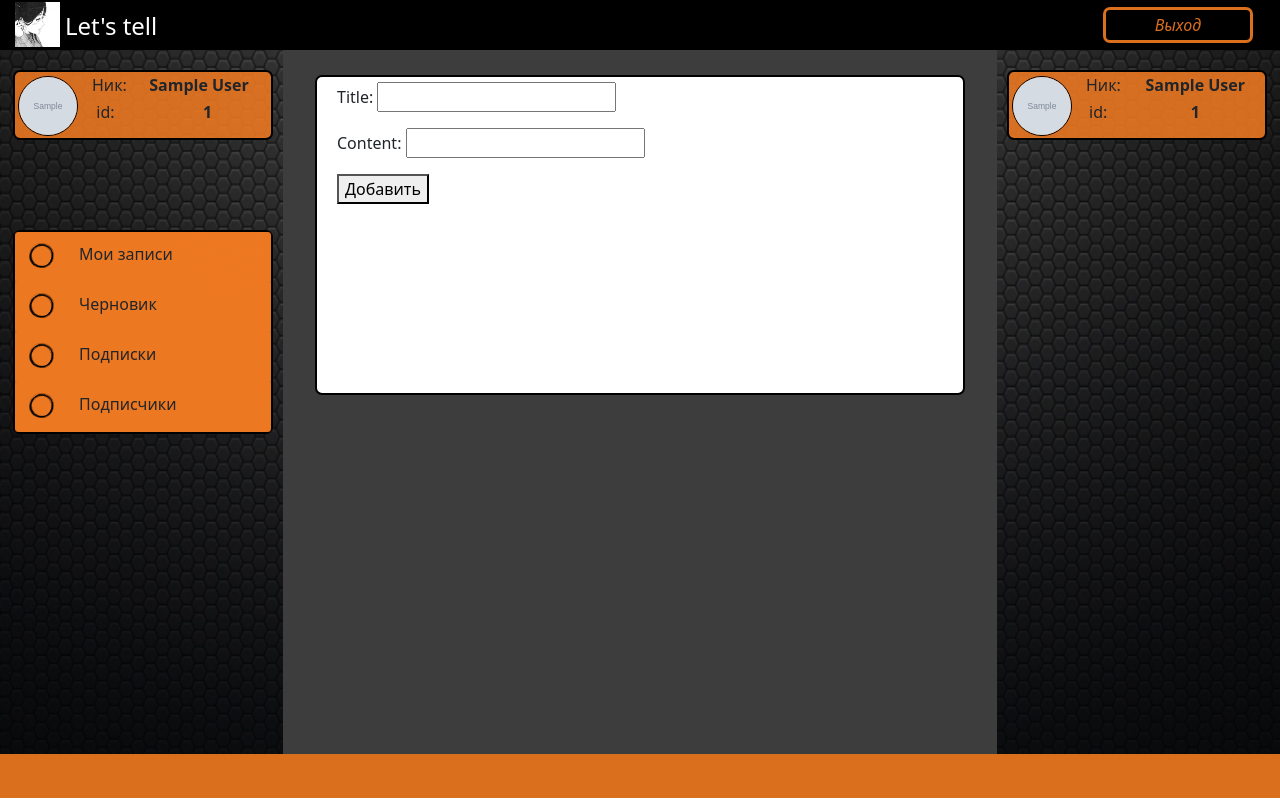
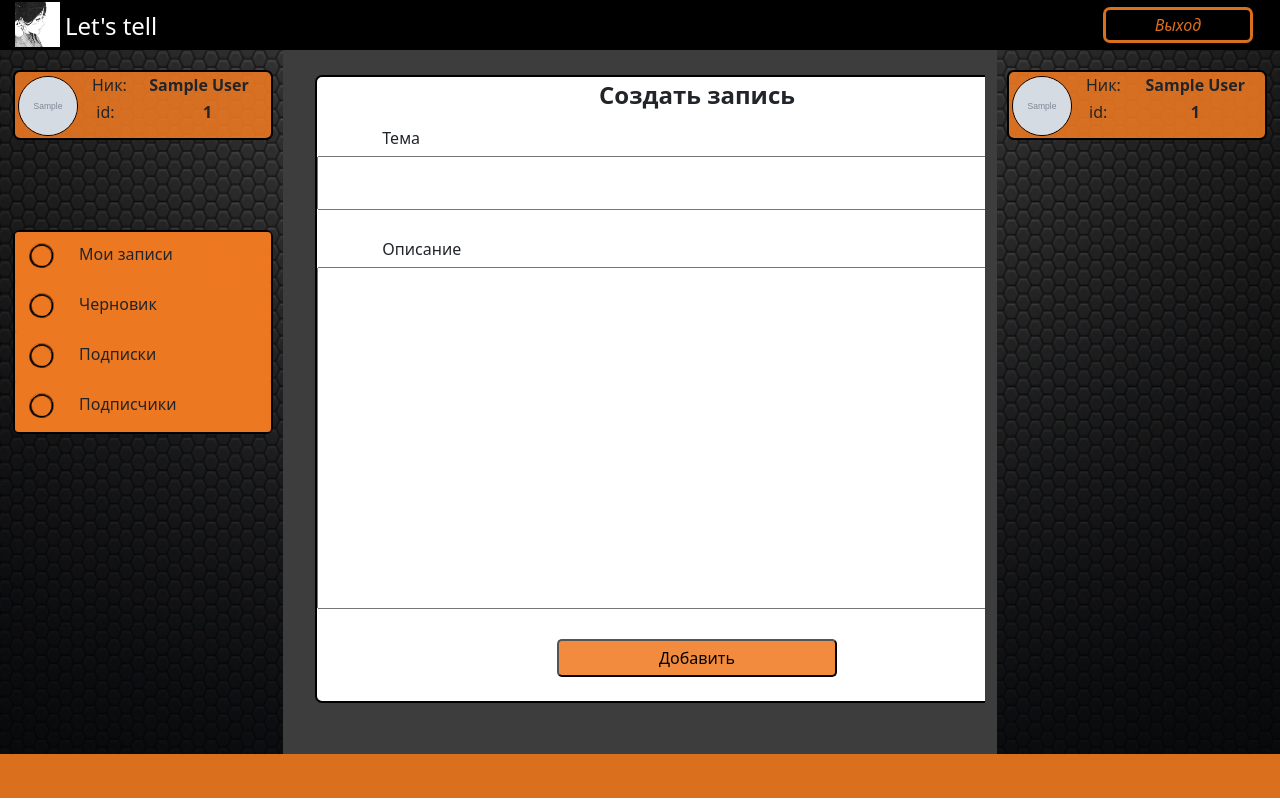
Before and after one commit to AgentRediska/BlogDjango, a Django app: a page that uses blog/board/templates/board/create_note.html in a window 1280 px wide. Run offline with Django 4.2, Linux system fonts and the light colour scheme; tables that the repository leaves empty hold one stand-in row (values such as "Sample post"); grey boxes marked "Sample" are stand-in pictures; some libraries are stand-ins or nearby versions.

Commit message:
Added a non-database form

```diff
--- a/blog/board/forms.py
+++ b/blog/board/forms.py
@@ -4,5 +4,7 @@ from django.forms import TextInput
 
 
 class AddNoteForm(forms.Form):
-    title = forms.CharField(max_length=200)
-    content = forms.CharField(max_length=2000)
+    title = forms.CharField(max_length=200, label="Тема",
+                            widget=forms.Textarea(attrs={'cols': 80, 'rows': 2}))
+    content = forms.CharField(max_length=2000, label="Описание",
+                              widget=forms.Textarea(attrs={'cols': 80, 'rows': 14}))
--- a/blog/board/static/board/css/account_login.css
+++ b/blog/board/static/board/css/account_login.css
@@ -8,7 +8,7 @@
     padding-top: 50px;
 }
 
-.account-login-container, .account-registration-container {
+.account-login-container, .account-registration-container, .create-note-container {
     height: 300px;
     width: 500px;
     display: inline-block;
@@ -18,6 +18,10 @@
     border-radius: 7px;
     display: table;
     margin: 0 auto;
+}
+
+.create-note-container {
+     width: 700px;
 }
 
 .account-login-container {
@@ -32,9 +36,16 @@
     background-color: var(--main_color);
   }
 
-.reg-button:hover, .log-button:hover {
+.create-note-button {
     border-radius: 5px;
-    background-color: var(--center_content_background);
+    width: 280px;
+    height: 38px;
+    background-color: var(--main_color);
+  }
+
+.reg-button:hover, .log-button:hover, .create-note-button:hover {
+    border-radius: 5px;
+    background-color: #008000;
     color:white;
   }
 
--- a/blog/board/templates/board/create_note.html
+++ b/blog/board/templates/board/create_note.html
@@ -14,14 +14,33 @@
 {% endblock %}
 
 {% block center_content %}
-     <div class="news">
-             <form action="{% url 'my_notes' %}" method="POST">
-                 {% csrf_token %}
-                 {{ form.as_p }}
-                 <div class="form-error">{{ form.title.errors }}</div>
-                 <button type="submit">Добавить</button>
-             </form>
-     </div>
+    <div class="create-note-container ">
+        <div class="row">
+             <p class="fs-4 fw-bold text-center">Создать запись</p>
+        </div>
+        <form method="POST">
+            {% csrf_token %}
+            <div class="form-error"> {{ form.non_field_errors }}</div>
+            {% for f in form %}
+                <div class="row">
+                   <div class="col-1"></div>
+                   <div class="col-1">
+                       <h6><label for="{{ f.id_for_label }}">{{ f.label }}</label></h6>
+                   </div>
+                </div>
+                <div class="row">
+                   <div class="col-1"></div>
+                   <div class="col text-center">{{ f }}</div>
+                   <div class="error">{{ field.errors }}</div>
+                </div>
+                <br>
+            {% endfor %}
+            <div class="text-center">
+               <button type="submit" class="create-note-button">Добавить</button>
+            </div>
+            <br>
+        </form>
+    </div>
 {% endblock %}
 
 {% block left_content %}
--- a/blog/board/views.py
+++ b/blog/board/views.py
@@ -1,5 +1,5 @@
 from django.http import HttpResponse, HttpResponseNotFound
-from django.shortcuts import render, get_object_or_404
+from django.shortcuts import render, get_object_or_404, redirect
 
 from .forms import *
 from .models import *
@@ -29,7 +29,11 @@ def create_note(request, user_slug):
     if request.method == 'POST':
         form = AddNoteForm(request.POST)
         if form.is_valid():
-            print(form.cleaned_data)
+            try:
+                Note.objects.create(**form.cleaned_data)
+                return redirect('create_note')
+            except (Exception,):
+                form.add_error(None, 'Ошибка добавления записи')
     else:
         form = AddNoteForm()
     context = {
```
Also changed, not shown: blog/board/templates/board/index.html (+6 -2 lines).
